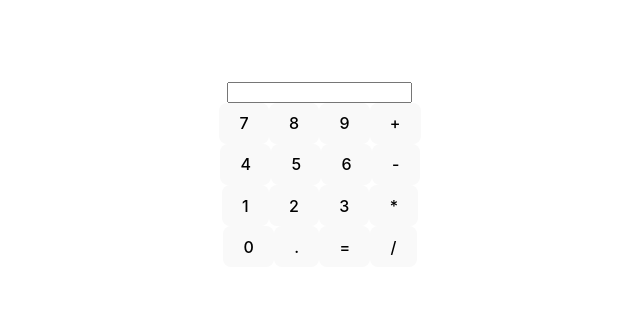
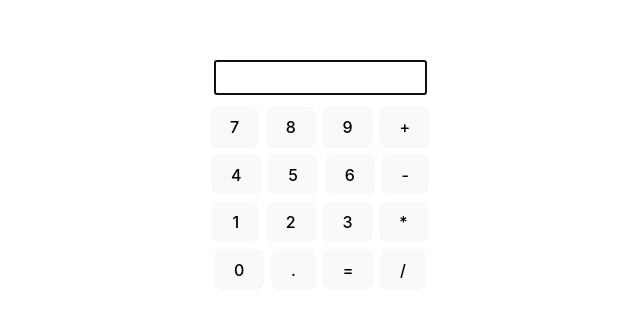
Before and after one commit to maceq687/Calculon, a React (Vite) app: page / in a window 1280 px wide. Shown: the part 227-544 px from the top of the page, without its empty margins (320-960 px from the left). Built offline with nearby package versions, Linux system fonts and the light colour scheme.

Commit message:
Added css to calcbutton, margin, padding and autodocus to input

```diff
--- a/src/App.css
+++ b/src/App.css
@@ -8,3 +8,8 @@
 .card {
   padding: 2em;
 }
+
+input {
+  margin: 0.6em;
+  padding: 0.6em 1.2em;
+}
--- a/src/App.tsx
+++ b/src/App.tsx
@@ -25,7 +25,7 @@ function App() {
   return (
     <>
       <div className="card">
-        <input type="text" value={state} onChange={updateHandle} />
+        <input type="text" value={state} onChange={updateHandle} autoFocus/>
         <br />
         <CalcButton addToFormula={addToFormula} value="7" />
         <CalcButton addToFormula={addToFormula} value="8" />
--- /dev/null
+++ b/src/components/CalcButton.css
@@ -0,0 +1,3 @@
+button {
+  margin: 0.2em;
+}
--- a/src/components/CalcButton.tsx
+++ b/src/components/CalcButton.tsx
@@ -1,3 +1,5 @@
+import "./CalcButton.css";
+
 type Props = {
   value: string;
   addToFormula: (event: React.MouseEvent<HTMLElement>, value: string) => void;
```
